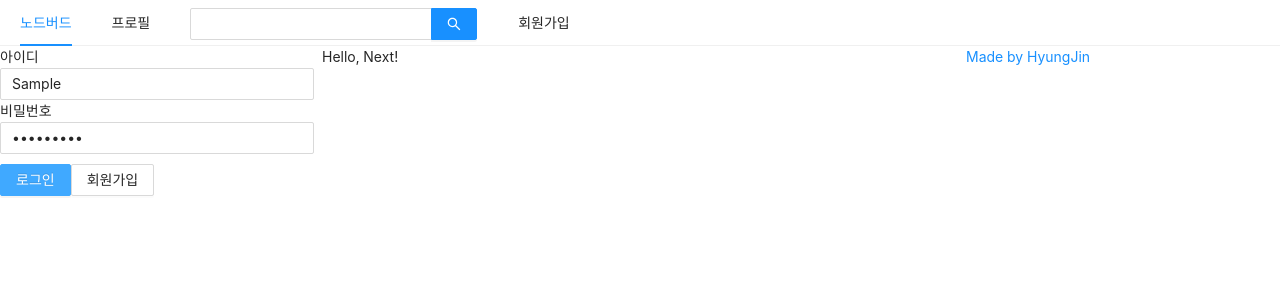
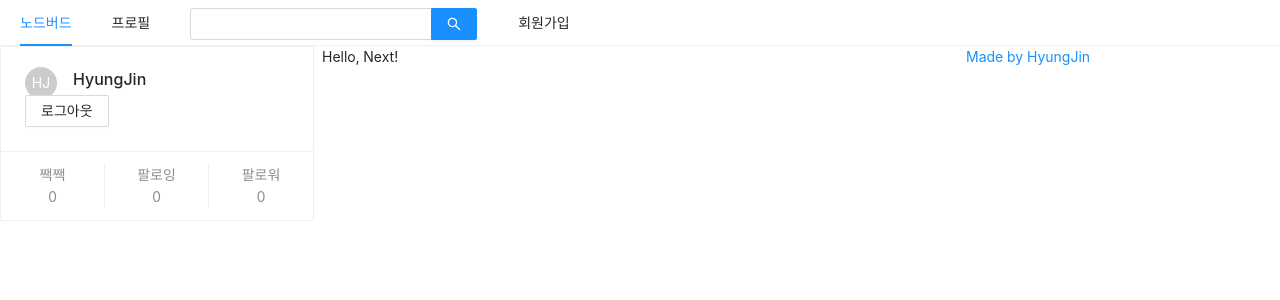
Before and after one commit to HJ97Kim/React-NodeBird, a Next.js app in the folder prepare/front/: page / in a window 1280 px wide. Both pictures are taken after typing "Sample", "Sample123" into the empty fields and a click on the button "로그인". Shown: the top 300 px of the page. Built offline with nearby package versions, Linux system fonts and the light colour scheme.

Commit message:
더미데이터 로그인

```diff
--- a/prepare/front/components/AppLayout.js
+++ b/prepare/front/components/AppLayout.js
@@ -1,4 +1,3 @@
-/* eslint-disable react/react-in-jsx-scope */
 /* eslint-disable react/prop-types */
 import React, { useState } from 'react';
 import PropTypes from 'prop-types';
@@ -34,7 +33,7 @@
       </Menu>
       <Row gutter={8}>
         <Col xs={24} md={6}>
-          {isLoggedIn ? <UserProfile /> : <LoginForm />}
+          {isLoggedIn ? <UserProfile setIsLoggedIn={setIsLoggedIn} /> : <LoginForm setIsLoggedIn={setIsLoggedIn} />}
         </Col>
         <Col xs={24} md={12}>
           {children}
--- a/prepare/front/components/LoginForm.js
+++ b/prepare/front/components/LoginForm.js
@@ -1,3 +1,4 @@
+/* eslint-disable react/prop-types */
 import React, { useCallback, useState } from 'react';
 import { Form, Input, Button } from 'antd';
 import Link from 'next/link';
@@ -5,9 +6,13 @@
 
 const ButtonWrapper = styled.div`
   margin-top: 10px;
-`
+`;
 
-const LoginForm = () => {
+const FormWrapper = styled(Form)`
+  padding: 10px;
+`;
+
+const LoginForm = ({ setIsLoggedIn }) => {
   const [id, setId] = useState('');
   const [password, setPassword] = useState('');
 
@@ -19,8 +24,13 @@
     setPassword(e.target.value);
   }, []);
 
+  const onSubmitForm = useCallback(() => {
+    console.log(id, password);
+    setIsLoggedIn(true);
+  }, [id, password]);
+
   return (
-    <Form>
+    <FormWrapper onFinish={onSubmitForm}>
       <div>
         <label htmlFor="user-id">아이디</label>
         <br />
@@ -41,7 +51,7 @@
         <Button type="primary" htmlType="submit" loading={false}>로그인</Button>
         <Link href="/signup"><a><Button>회원가입</Button></a></Link>
       </ButtonWrapper>
-    </Form>
+    </FormWrapper>
   );
 }
 
--- a/prepare/front/components/UserProfile.js
+++ b/prepare/front/components/UserProfile.js
@@ -1,5 +1,26 @@
-const UserProfile = () => {
+import React, { useCallback } from 'react';
+import { Card, Avatar, Button } from 'antd';
 
+const UserProfile = ({ setIsLoggedIn }) => {
+  const onLogOut = useCallback(() => {
+    setIsLoggedIn(false);
+  }, []);
+
+  return (
+    <Card
+      actions={[
+        <div key="twit">짹짹<br />0</div>,
+        <div key="followings">팔로잉<br />0</div>,
+        <div key="follower">팔로워<br />0</div>,
+      ]}
+    >
+      <Card.Meta
+        avatar={<Avatar>HJ</Avatar>}
+        title="HyungJin"
+      />
+      <Button onClick={onLogOut}>로그아웃</Button>
+    </Card>
+  );
 }
 
 export default UserProfile;
--- a/prepare/front/pages/signup.js
+++ b/prepare/front/pages/signup.js
@@ -1,4 +1,4 @@
-/* eslint-disable react/react-in-jsx-scope */
+import React from 'react';
 import AppLayout from '../components/AppLayout';
 import Head from 'next/head';
 
```
